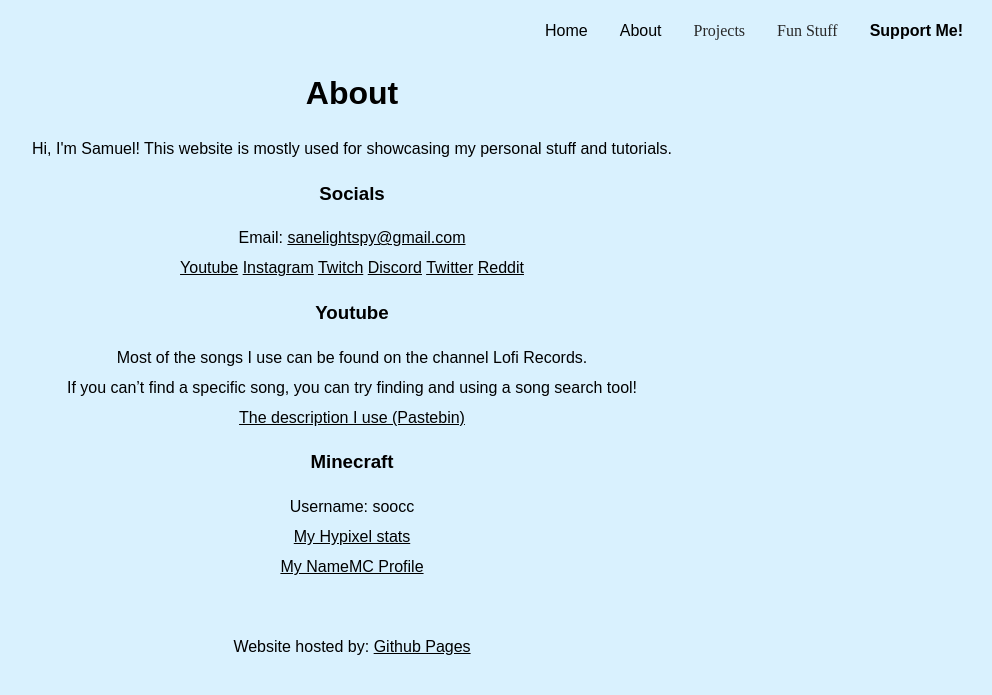
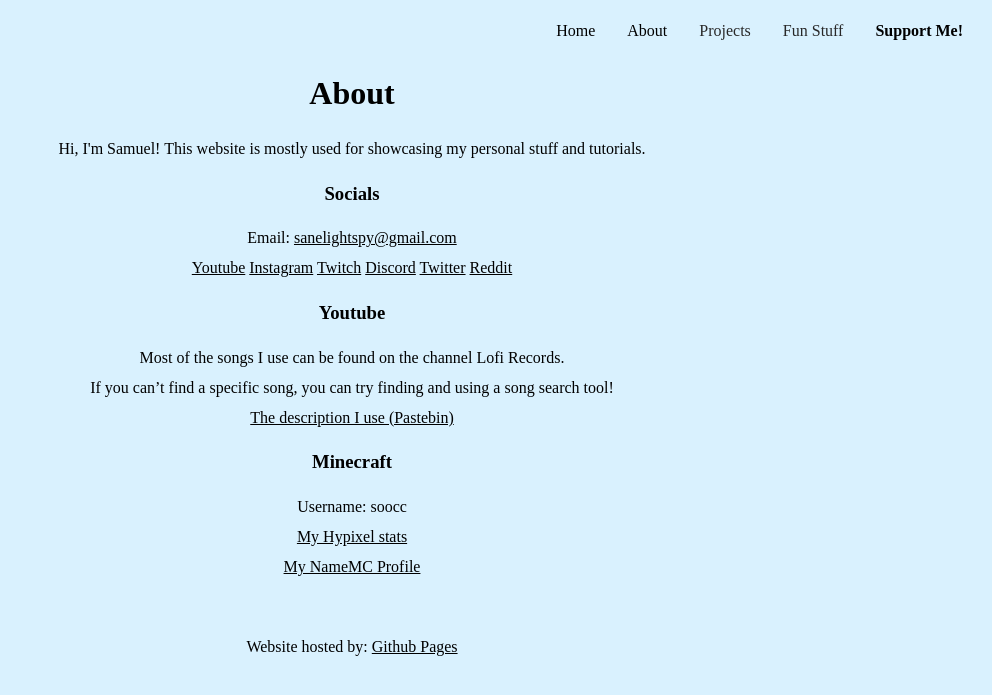
Before and after one commit to soocc/sooccsocks2, a Jekyll site: the page built from about.html, in a window 1280 px wide. Shown: the top 695 px of the page, without its empty margins (288-1280 px from the left). Built offline with Jekyll 4.4.1, drawn with Linux system fonts in a browser that asks for light colours.

Commit message:
Update styles.css

```diff
--- a/styles/styles.css
+++ b/styles/styles.css
@@ -76,7 +76,7 @@
 }
 
 p, h1, h2, h3, h4, a, button {
-  font-family: Arial;
+  font-family: 'Open Sans;
 }
 
 body {
```
